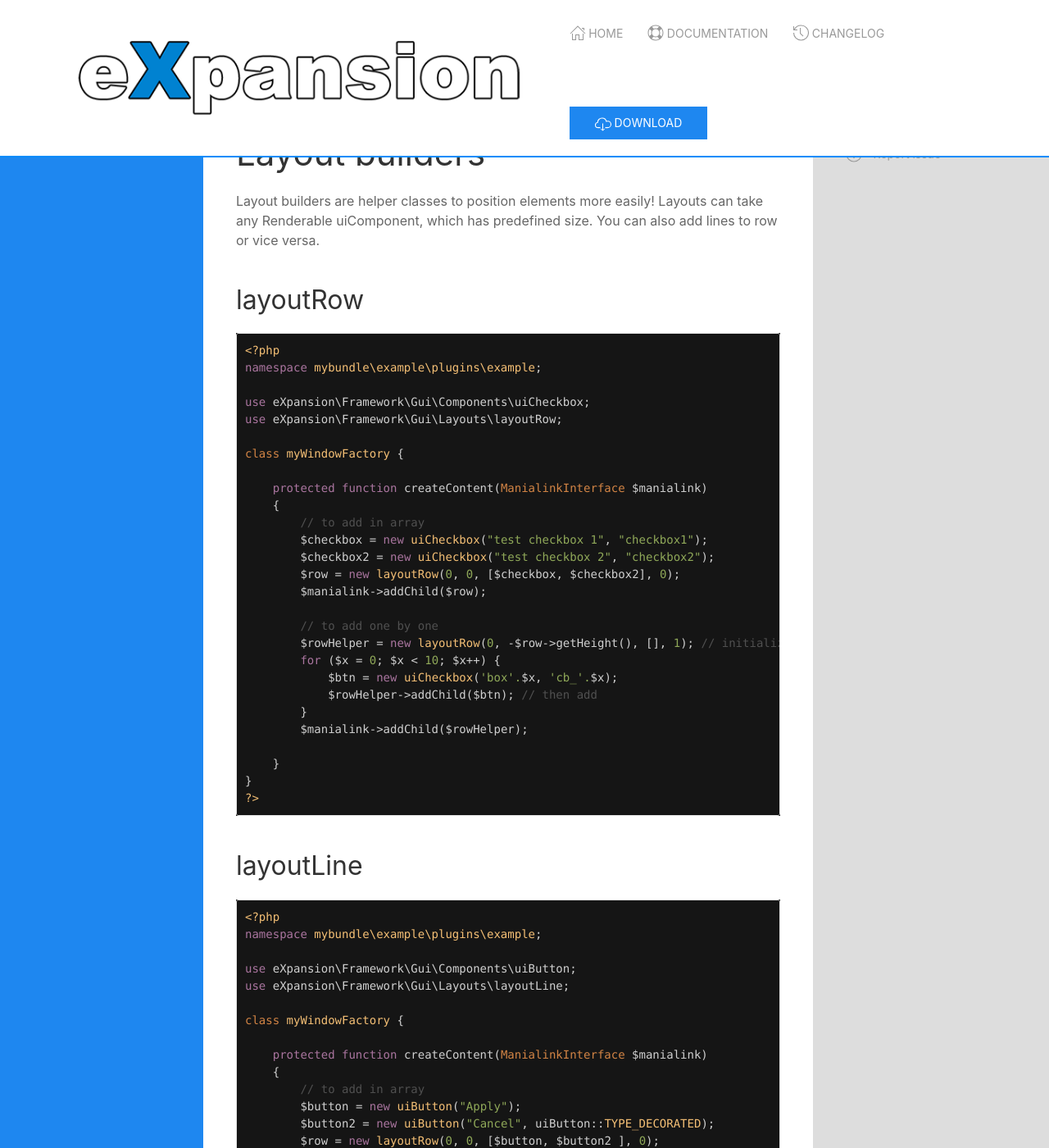
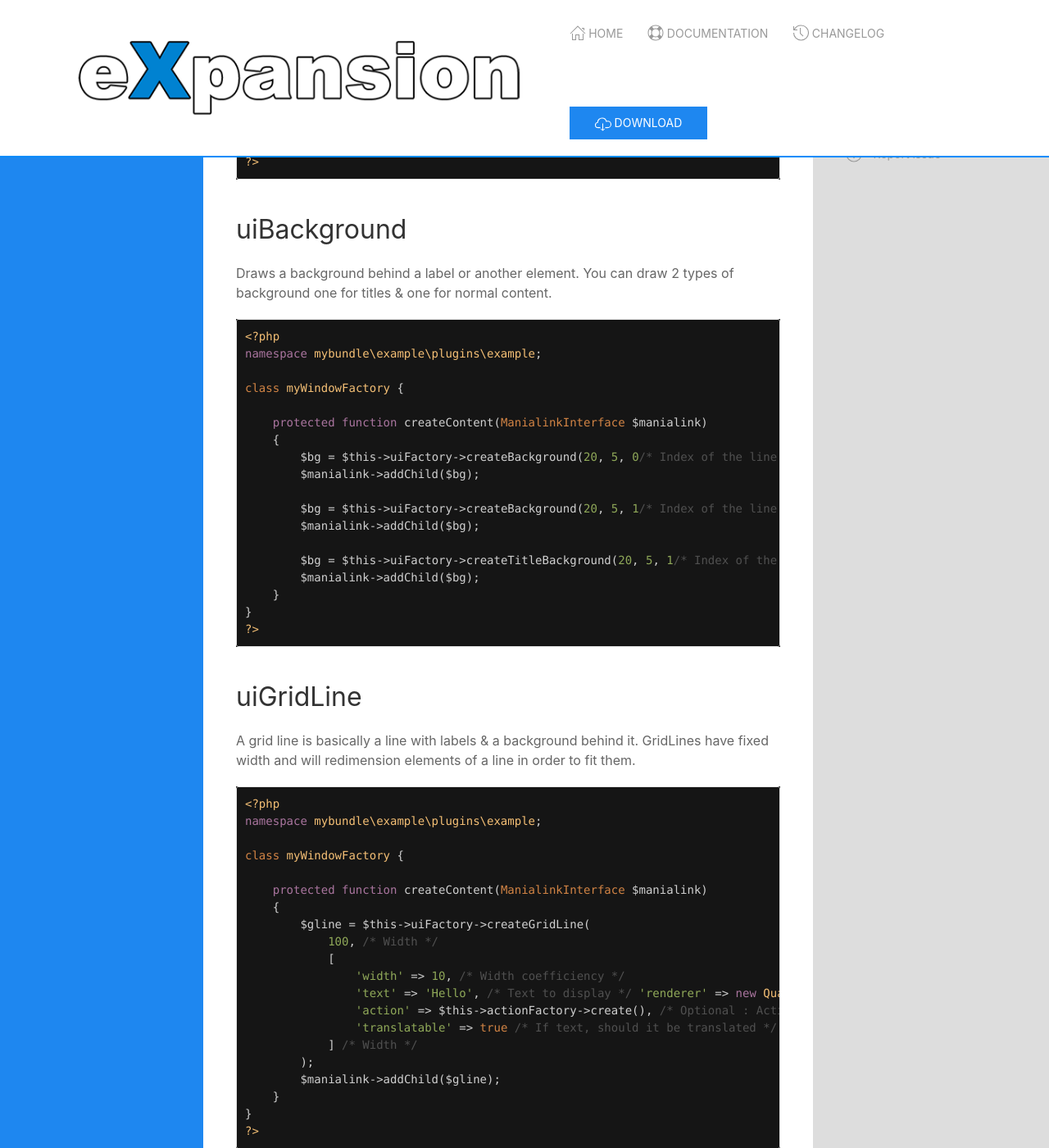
Before and after one commit to ileckfi/eXpansionPluginPack.github.io, a Jekyll site: the page built from docs/services/ui/uiElements.md, in a window 1280 px wide and 1400 px high, scrolled down 3657 px. Shown: the whole window at 82% size. Built offline with Jekyll 4.4.1, drawn with Linux system fonts in a browser that asks for light colours; nearby versions of some CDN libraries; our own code applies the rules of GitHub Pages for plain Markdown files; some of the changed text lies outside the part shown.

Commit message:
updating documentation for uiElements in order to use uiFactory.

````diff
--- a/_layouts/docs.html
+++ b/_layouts/docs.html
@@ -52,9 +52,8 @@
 							<li class="">
                                 <a href="/docs/services/ui.html">User Interface</a>
                                 <ul class="uk-nav-sub">
-                                    <li class=""><a href="/docs/services/ui/uiElements.html">new FML uiElements</a></li>
+                                    <li class=""><a href="/docs/services/ui/uiElements.html">Base uiElements</a></li>
                                     <li class=""><a href="/docs/services/ui/labels.html">Labels & Translations</a></li>
-                                    <li class=""><a href="/docs/services/ui/factories.html">Other Element Factories</a></li>
                                     <li class=""><a href="/docs/services/ui/grid.html">UI Grid</a></li>
                                     <li class=""><a href="/docs/services/ui/scripts.html">ManiaScript</a></li>
 
--- a/docs/services/ui/uiElements.md
+++ b/docs/services/ui/uiElements.md
@@ -5,23 +5,30 @@
 # UI Elements
 
 eXpansion<sup>2</sup> has some custom FML elements written to help you build your ui.
-These classes can be found at `/src/eXpansion/Framework/Gui/Components` directory.
+These are accessible through a factory. The idea is to normalize the display in all the manialinks of the controller.
+
+All Widget & Windows factories has the uiFactory pre injected in them. The factory can be used with :
+```php
+<?php
+$this->uiFactory->createSomething($argument1, $argument2);
+```
+
+The idea of using a factory service is that this allows any bundle developer to override our elements to completely
+redesign eXpansion.
 
 ## uiLabel
 
 usage differs little from FML native label:
+
 ```php
 <?php
 namespace mybundle\example\plugins\example;
-
-use eXpansion\Framework\Gui\Components\uiButton;
 
 class myWindowFactory {
 
     protected function createContent(ManialinkInterface $manialink)
     {
-
-        $label = new uiLabel('text', uiLabel::TYPE_NORMAL);
+        $label = $this->uiFactory->createLabel('text', uiLabel::TYPE_NORMAL);
         $label->setPosition(0,0);
         $manialink->addChild($label);
     }
@@ -38,13 +45,11 @@
 <?php
 namespace mybundle\example\plugins\example;
 
-use eXpansion\Framework\Gui\Components\uiButton;
-
 class myWindowFactory {
 
     protected function createContent(ManialinkInterface $manialink)
     {
-        $button = new uiButton('text', 'type');
+        $button = $this->uiFactory->createButton('text', 'type');
         $button->setPosition(0,0);
         $manialink->addChild($button);
     }
@@ -64,18 +69,17 @@
 <?php
 namespace mybundle\example\plugins\example;
 
-use eXpansion\Framework\Gui\Components\uiCheckbox;
 use eXpansion\Framework\Gui\Components\uiButton;
 
 class myWindowFactory {
 
     protected function createContent(ManialinkInterface $manialink)
     {
-        $checkbox = new uiCheckbox('enable option', 'checkboxName');
+        $checkbox = $this->uiFactory->createCheckbox('enable option', 'checkboxName');
         $checkbox->setPosition(0,0);
         $manialink->addChild($checkbox);
 
-        $sendbutton = new uiButton("Send", uiButton::TYPE_DECORATED);
+        $sendbutton = $this->uiFactory->createButton("Send", uiButton::TYPE_DECORATED);
         $sendbutton->setPosition(36,0);
         $sendbutton->setAction($this->actionFactory->createManialinkAction($manialink, [$this, 'myButtonCallback'], []));
         $manialink->addChild($sendbutton);
@@ -84,10 +88,10 @@
     function myButtonCallback($login, $parameters, $arguments)
     {
         if (isset($parameters['checkboxName']) && $parameters['checkboxName'] == "1") {
-        // checkbox is active
+            // checkbox is active
         }
         else {
-        // checkbox is passive
+            // checkbox is passive
         }
     }
 }
@@ -103,7 +107,6 @@
 <?php
 namespace mybundle\example\plugins\example;
 
-use eXpansion\Framework\Gui\Components\uiDropdown;
 use eXpansion\Framework\Gui\Components\uiButton;
 
 
@@ -112,15 +115,17 @@
     protected function createContent(ManialinkInterface $manialink)
     {
         parent::createContent($manialink);
-        $dropdown = new uiDropdown('myDropdown', ["tech" => "techmap", "lol" => "roflmap"], -1);
+        $dropdown = $this->uiFactory->createDropdown('myDropdown', ["tech" => "techmap", "lol" => "roflmap"], -1);
         $manialink->addChild($dropdown);
 
-        $sendbutton = new uiButton("Send", uiButton::TYPE_DECORATED);
+        $sendbutton = $this->uiFactory->createButton("Send", uiButton::TYPE_DECORATED);
         $sendbutton->setPosition(36,0);
         $sendbutton->setAction($this->actionFactory->createManialinkAction($manialink, [$this, 'myButtonCallback'], []));
         $manialink->addChild($sendbutton);
     }
-    public function myButtonCallback($login, $parameters, $arguments) {
+
+    public function myButtonCallback($login, $parameters, $arguments)
+    {
          if (isset($parameters['myDropdown'])) {
             $selection = $parameters['myDropdown'];   // will return "", "techmap" or "roflmap"
             echo $login . " selected: ". $selection;
@@ -133,24 +138,22 @@
 
 ## uiLine
 
-draws a line based on starting point and (angle + length) or ending point
+Draws a line based on starting point and (angle + length) or ending point
 
 ```php
 <?php
 namespace mybundle\example\plugins\example;
 
-use eXpansion\Framework\Gui\Components\uiLine;
-
 class myWindowFactory {
 
     protected function createContent(ManialinkInterface $manialink)
     {
-        $line1 = new uiLine(0,0);
+        $line1 = $this->uiFactory->createLine(0,0);
         $line1->to(0,10);
         $manialink->addChild($line1);
 
 
-        $line2 = new uiLine(0,0);
+        $line2 = $this->uiFactory->createLine(0,0);
         $line2->setAngle(45.0)->setLength(5.3);
         $manialink->addChild($line2);
     }
@@ -158,33 +161,84 @@
 ?>
 ```
 
+## uiBackground
+
+Draws a background behind a label or another element.
+You can draw 2 types of background one for titles & one for normal content.
+
+```php
+<?php
+namespace mybundle\example\plugins\example;
+
+class myWindowFactory {
+
+    protected function createContent(ManialinkInterface $manialink)
+    {
+        $bg = $this->uiFactory->createBackground(20, 5, 0/* Index of the line */);
+        $manialink->addChild($bg);
+
+        $bg = $this->uiFactory->createBackground(20, 5, 1/* Index of the line */);
+        $manialink->addChild($bg);
+
+        $bg = $this->uiFactory->createTitleBackground(20, 5, 1/* Index of the line */);
+        $manialink->addChild($bg);
+    }
+}
+?>
+```
+
+## uiGridLine
+
+A grid line is basically a line with labels & a background behind it.
+GridLines have fixed width and will redimension elements of a line in order to fit them.
+
+```php
+<?php
+namespace mybundle\example\plugins\example;
+
+class myWindowFactory {
+
+    protected function createContent(ManialinkInterface $manialink)
+    {
+        $gline = $this->uiFactory->createGridLine(
+            100, /* Width */
+            [
+                'width' => 10, /* Width coefficiency */
+                'text' => 'Hello', /* Text to display */ 'renderer' => new Quad_Icons64x64_1(), /* Or display a FML element */
+                'action' => $this->actionFactory->create(), /* Optional : Action to execute on click */
+                'translatable' => true /* If text, should it be translated */
+            ] /* Width */
+        );
+        $manialink->addChild($gline);
+    }
+}
+?>
+```
+
 # Layout builders
 
-Layout builders are helper classes to position elements more easily! Layouts can take any Renderable uiComponent, which has predefined size.
-You can also add lines to row or vice versa.
+Layout builders are helper classes to position elements more easily! Layouts can take any Renderable
+uiComponent, which has predefined size. You can also add lines to row or vice versa.
 ## layoutRow
 
 ```php
 <?php
 namespace mybundle\example\plugins\example;
 
-use eXpansion\Framework\Gui\Components\uiCheckbox;
-use eXpansion\Framework\Gui\Layouts\layoutRow;
-
 class myWindowFactory {
 
     protected function createContent(ManialinkInterface $manialink)
     {
         // to add in array
-        $checkbox = new uiCheckbox("test checkbox 1", "checkbox1");
-        $checkbox2 = new uiCheckbox("test checkbox 2", "checkbox2");
-        $row = new layoutRow(0, 0, [$checkbox, $checkbox2], 0);
+        $checkbox = $this->uiFactory->createCheckbox("test checkbox 1", "checkbox1");
+        $checkbox2 = $this->uiFactory->createCheckbox("test checkbox 2", "checkbox2");
+        $row = $this->uiFactory->createLayoutRow(0, 0, [$checkbox, $checkbox2], 0);
         $manialink->addChild($row);
 
         // to add one by one
-        $rowHelper = new layoutRow(0, -$row->getHeight(), [], 1); // initialize with empty array
+        $rowHelper = $this->uiFactory->createLayoutRow(0, -$row->getHeight(), [], 1); // initialize with empty array
         for ($x = 0; $x < 10; $x++) {
-            $btn = new uiCheckbox('box'.$x, 'cb_'.$x);
+            $btn = $this->uiFactory->createCheckbox('box'.$x, 'cb_'.$x);
             $rowHelper->addChild($btn); // then add
         }
         $manialink->addChild($rowHelper);
@@ -201,22 +255,21 @@
 namespace mybundle\example\plugins\example;
 
 use eXpansion\Framework\Gui\Components\uiButton;
-use eXpansion\Framework\Gui\Layouts\layoutLine;
 
 class myWindowFactory {
 
     protected function createContent(ManialinkInterface $manialink)
     {
         // to add in array
-        $button = new uiButton("Apply");
-        $button2 = new uiButton("Cancel", uiButton::TYPE_DECORATED);
-        $row = new layoutRow(0, 0, [$button, $button2 ], 0);
+        $button = $this->uiFactory->createButton("Apply");
+        $button2 = $this->uiFactory->createButton("Cancel", uiButton::TYPE_DECORATED);
+        $row = $this->uiFactory->createLayoutRow(0, 0, [$button, $button2 ], 0);
         $manialink->addChild($row);
 
         // to add one by one
-        $lineHelper = new layoutLine(0, -9, [], 1); // initialize with empty array
+        $lineHelper = $this->uiFactory->createLayoutLine(0, -9, [], 1); // initialize with empty array
         for ($x = 0; $x < 10; $x++) {
-            $btn = new uiButton('btn'.$x, 'btn_'.$x);
+            $btn = $this->uiFactory->createButton('btn'.$x, 'btn_'.$x);
             $lineHelper->addChild($btn); // then add
         }
         $manialink->addChild($lineHelper);
@@ -224,33 +277,32 @@
 }
 ?>
 ```
+
 ## Complex example with rows and lines...
-
 
 ```php
 <?php
 namespace mybundle\example\plugins\example;
 
 use eXpansion\Framework\Gui\Components\uiButton;
-use eXpansion\Framework\Gui\Layouts\layoutLine;
 
 class myWindowFactory {
 
     protected function createContent(ManialinkInterface $manialink)
     {
-       $checkbox = new uiCheckbox("test checkbox 1", "checkbox1");
-       $checkbox2 = new uiCheckbox("test checkbox 2", "checkbox2");
-       $line1 = new layoutRow(0, 0, [$checkbox, $checkbox2], 0);   // sum the two ui components to a line
+       $checkbox = $this->uiFactory->createCheckbox("test checkbox 1", "checkbox1");
+       $checkbox2 = $this->uiFactory->createCheckbox("test checkbox 2", "checkbox2");
+       $line1 = $this->uiFactory->createLayoutRow(0, 0, [$checkbox, $checkbox2], 0);   // sum the two ui components to a line
 
-       $ok = new uiButton("Apply", uiButton::TYPE_DECORATED);
+       $ok = $this->uiFactory->createButton("Apply", uiButton::TYPE_DECORATED);
        $ok->setAction($this->actionFactory->createManialinkAction($manialink, [$this, 'ok'], ["ok" => "ok"]));
 
-       $cancel = new uiButton("Cancel");
+       $cancel = $this->uiFactory->createButton("Cancel");
        $cancel->setAction($this->actionFactory->createManialinkAction($manialink, [$this, 'ok'], ["ok" => "cancel"]));
-       $line2 = new layoutLine(0, 0, [$ok, $cancel], 1); // sum the two ui components to second line
+       $line2 = $this->uiFactory->createLayoutLine(0, 0, [$ok, $cancel], 1); // sum the two ui components to second line
 
 
-       $row = new layoutRow(0, -10, [$line1, $line2], 0);  // make two rows of the lines
+       $row = $this->uiFactory->createLayoutRow(0, -10, [$line1, $line2], 0);  // make two rows of the lines
        $manialink->addChild($row);
 
     }
````
Also changed, not shown: docs/services/ui/factories.md (deleted, +0 -43 lines).
